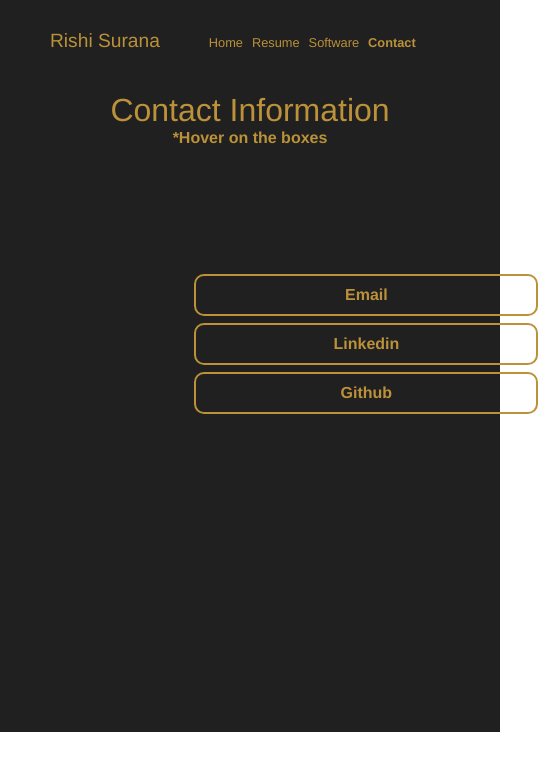
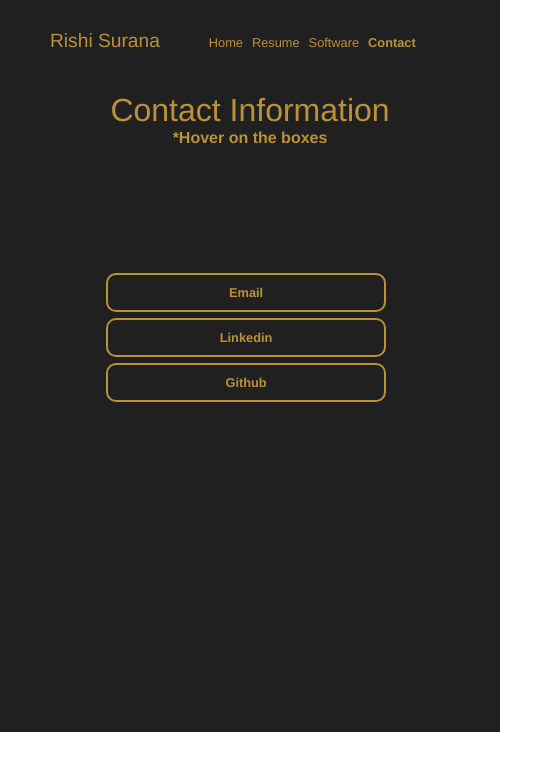
Before and after one commit to rishisurana13/rishisurana13.github.io, a Vue app: page /contact in a window 390 px wide. Shown: the top 770 px of the page, 538 px wide, since content can reach past the window. Built offline with nearby package versions, Linux system fonts and the light colour scheme.

Commit message:
responsiveness done

```diff
--- a/public/index.html
+++ b/public/index.html
@@ -4,6 +4,7 @@
     <meta charset="utf-8">
     <meta http-equiv="X-UA-Compatible" content="IE=edge">
     <meta name="viewport" content="width=device-width,initial-scale=1.0">
+    <!-- <meta name="viewport" content="width=device-width, initial-scale=1.0, maximum-scale=1.0, user-scalable=no"> -->
     <link rel="icon" href="<%= BASE_URL %>favicon.ico">
     <title><%= htmlWebpackPlugin.options.title %></title>
   </head>
--- a/src/components/descriptiveCard.vue
+++ b/src/components/descriptiveCard.vue
@@ -83,4 +83,21 @@ a {
 a:hover {
   font-weight: bold;
 }
+
+@media only screen and (max-width: 660px) {
+  .descriptive-card {
+  height: 100%;
+  width: 20em;
+}
+.card-img {
+  width: 275px;
+  height: 162.5px;
+}
+.see-more {
+  width: 10em;
+  height: 3em;
+  margin-top:10em;
+  margin-left: 6em;
+}
+}
 </style>
--- a/src/views/Contact.vue
+++ b/src/views/Contact.vue
@@ -51,7 +51,7 @@ h1 {
   grid-template-columns: auto auto auto auto;
   margin: 5%;
   margin-left: 37.5%;
-  margin-right: 40%;
+  /*margin-right: 40%;*/
   margin-top: 7.5em;
 }
 .grid-item {
@@ -84,4 +84,19 @@ a {
 a:hover {
   color: white;
 }
+@media only screen and (max-width: 750px) {
+  .grid-container {
+    margin-left: 17.5%;
+  }
+  .grid-item {
+    /*width: 80%;*/
+    font-size: 80%;
+
+  }
+@media only screen and (max-width: 400px) {
+  .grid-container {
+    margin-left: 20%;
+  }
+}
+}
 </style>
--- a/src/views/Software.vue
+++ b/src/views/Software.vue
@@ -89,4 +89,5 @@ export default {
   margin: 3%;
   font-weight: normal;
 }
+
 </style>
```
Also changed, not shown: 10 other files (tests, documents, lock files or other folders).
